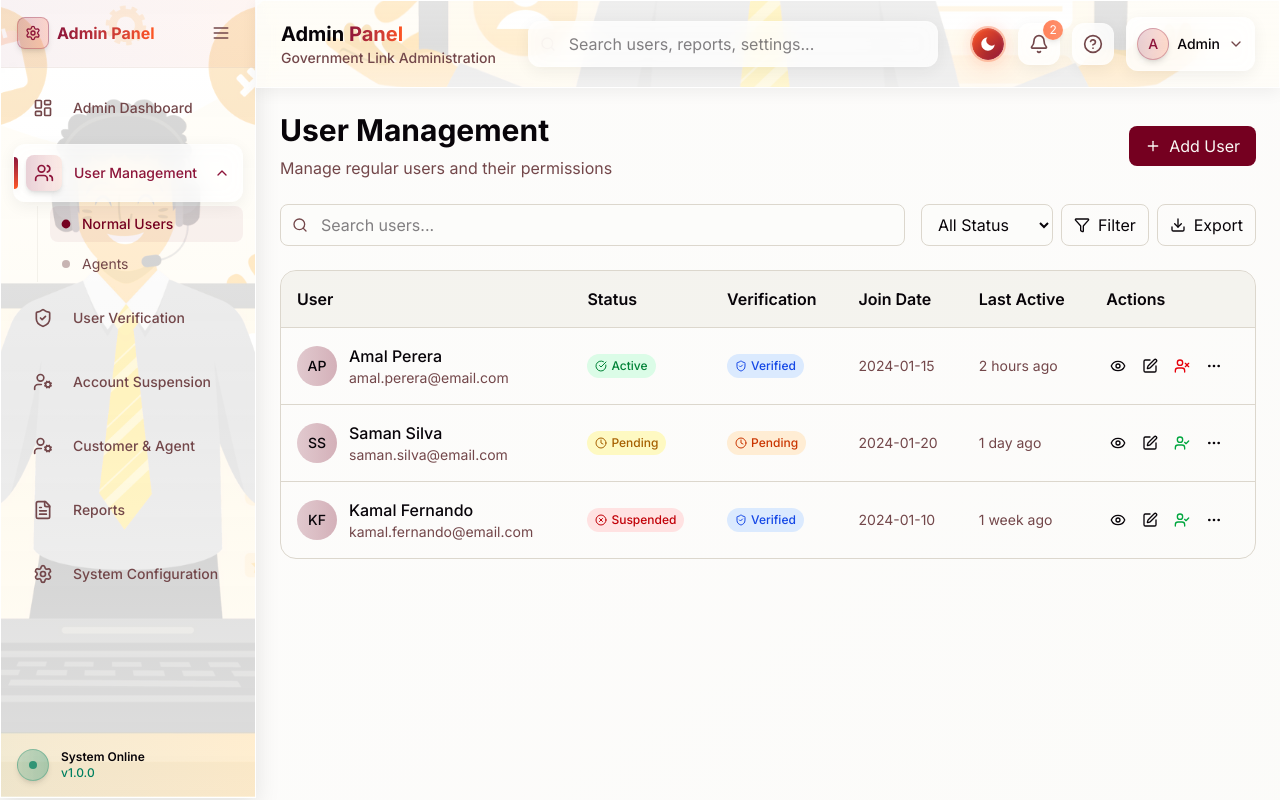
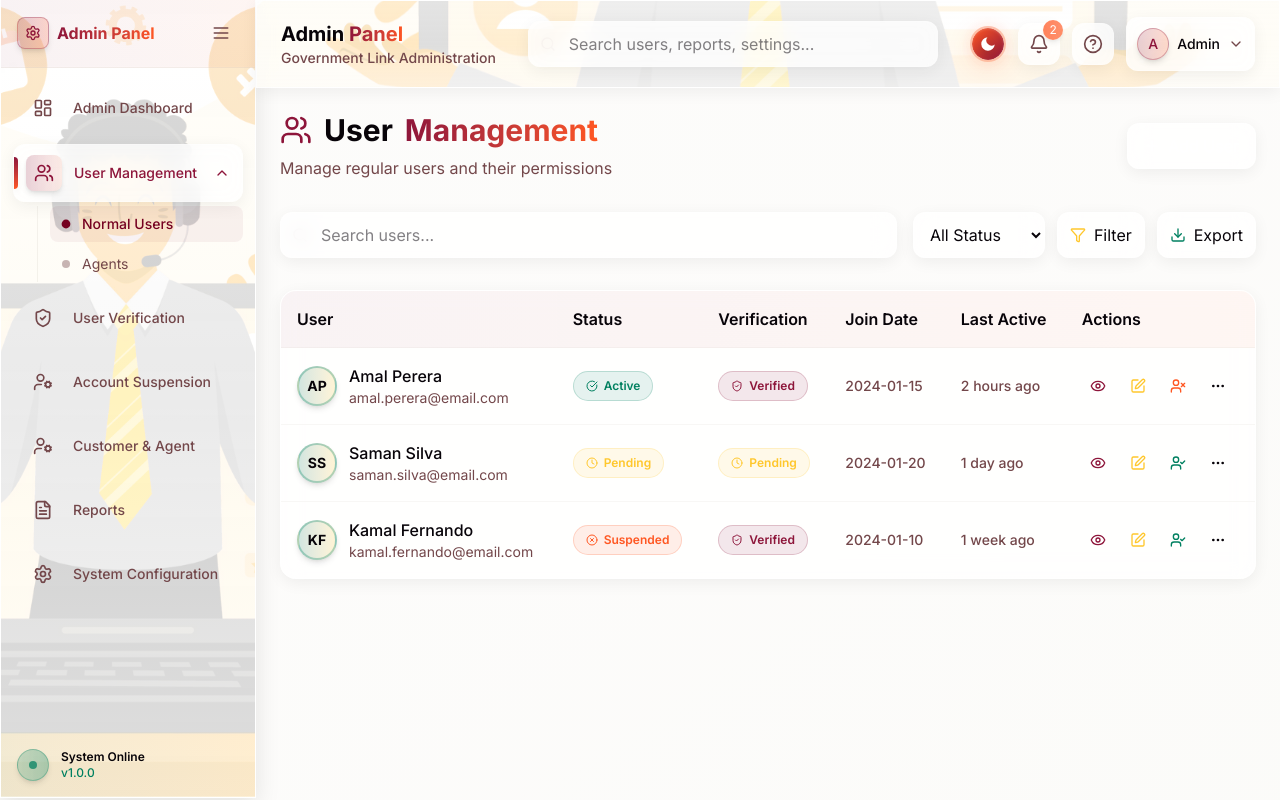
Before and after one commit to XFire2025/XFire_GovLink, a Next.js app: page /admin/users in a window 1280 px wide. Built offline with nearby package versions, Linux system fonts and the light colour scheme.

Commit message:
feat: enhance UserManagement component with improved layout, animations, and user experience

```diff
--- a/src/components/adminSystem/UserManagement.tsx
+++ b/src/components/adminSystem/UserManagement.tsx
@@ -1,6 +1,6 @@
 "use client";
-
 import React, { useState } from "react";
+import { motion } from "framer-motion";
 import {
   Search,
   Filter,
@@ -15,7 +15,10 @@ import {
   UserCheck,
   MoreHorizontal,
   ShieldCheck,
+  Users,
+  UserCog,
 } from "lucide-react";
+
 
 // Interface definitions
 interface User {
@@ -93,12 +96,29 @@ export default function UserManagement({ userType }: UserManagementProps) {
   };
 
   return (
-    <div className="space-y-6">
-      {/* Header */}
-      <div className="flex flex-col sm:flex-row gap-4 justify-between items-start sm:items-center">
-        <div>
+    <div className="relative min-h-full">
+      {/* Main content */}
+      <div className="space-y-8">
+        {/* Enhanced Header */}
+        <motion.div
+          initial={{ opacity: 0, y: 20 }}
+          animate={{ opacity: 1, y: 0 }}
+          transition={{ duration: 0.3 }}
+          className="flex flex-col sm:flex-row gap-4 justify-between items-start sm:items-center"
+        >
+          <div className="animate-fade-in-up">
             <h1 className="text-3xl font-bold text-foreground mb-2">
-            {userType === "agents" ? "Agent Management" : "User Management"}
+              <span className="flex items-center gap-3">
+                {userType === "agents" ? (
+                  <UserCog className="w-8 h-8 text-[#8D153A]" />
+                ) : (
+                  <Users className="w-8 h-8 text-[#8D153A]" />
+                )}
+                <span className="text-foreground">{userType === "agents" ? "Agent" : "User"}</span>{' '}
+                <span className="bg-gradient-to-r from-[#8D153A] to-[#FF5722] bg-clip-text text-transparent">
+                  Management
+                </span>
+              </span>
             </h1>
             <p className="text-muted-foreground">
               Manage{" "}
@@ -108,70 +128,87 @@ export default function UserManagement({ userType }: UserManagementProps) {
               and their permissions
             </p>
           </div>
-        <button className="flex items-center gap-2 bg-primary text-primary-foreground px-4 py-2 rounded-lg hover:bg-primary/90 transition-colors">
+          <button className="flex items-center gap-2 bg-gradient-to-r from-[#8D153A] to-[#FF5722] text-white px-4 py-2.5 rounded-xl hover:shadow-lg transition-all duration-300 hover:scale-105 modern-card">
             <Plus className="w-4 h-4" />
             Add {userType === "agents" ? "Agent" : "User"}
           </button>
-      </div>
+        </motion.div>
 
-      {/* Search and Filters */}
-      <div className="flex flex-col sm:flex-row gap-4">
-        <div className="relative flex-1">
-          <Search className="w-4 h-4 absolute left-3 top-1/2 transform -translate-y-1/2 text-muted-foreground" />
+        {/* Enhanced Search and Filters */}
+        <motion.div
+          initial={{ opacity: 0, y: 20 }}
+          animate={{ opacity: 1, y: 0 }}
+          transition={{ delay: 0.1, duration: 0.3 }}
+          className="flex flex-col sm:flex-row gap-4"
+        >
+          <div className="relative flex-1 group">
+            <Search className="w-4 h-4 absolute left-3 top-1/2 transform -translate-y-1/2 text-muted-foreground group-focus-within:text-[#8D153A] transition-colors duration-300" />
             <input
               type="text"
-            placeholder="Search users..."
+              placeholder={`Search ${userType === "agents" ? "agents" : "users"}...`}
               value={searchTerm}
               onChange={(e) => setSearchTerm(e.target.value)}
-            className="w-full pl-10 pr-4 py-2 bg-background border border-border rounded-lg focus:ring-2 focus:ring-primary/20 focus:border-primary"
+              className="w-full pl-10 pr-4 py-2.5 bg-card/60 dark:bg-card/40 backdrop-blur-sm border border-border/50 rounded-xl focus:ring-2 focus:ring-[#8D153A]/20 focus:border-[#8D153A]/50 transition-all duration-300 modern-card hover:shadow-md"
             />
           </div>
-        <div className="flex gap-2">
+          <div className="flex gap-3">
             <select
               value={statusFilter}
               onChange={(e) => setStatusFilter(e.target.value)}
-            className="px-3 py-2 bg-background border border-border rounded-lg focus:ring-2 focus:ring-primary/20 focus:border-primary"
+              className="px-3 py-2.5 bg-card/60 dark:bg-card/40 backdrop-blur-sm border border-border/50 rounded-xl focus:ring-2 focus:ring-[#8D153A]/20 focus:border-[#8D153A]/50 transition-all duration-300 modern-card hover:shadow-md"
             >
               <option value="all">All Status</option>
               <option value="active">Active</option>
               <option value="pending">Pending</option>
               <option value="suspended">Suspended</option>
             </select>
-          <button className="flex items-center gap-2 px-3 py-2 border border-border rounded-lg hover:bg-muted transition-colors">
-            <Filter className="w-4 h-4" />
+            <button className="flex items-center gap-2 px-3 py-2.5 bg-card/60 dark:bg-card/40 backdrop-blur-sm border border-border/50 rounded-xl hover:bg-card/80 hover:border-[#FFC72C]/50 transition-all duration-300 modern-card hover:shadow-md">
+              <Filter className="w-4 h-4 text-[#FFC72C]" />
               Filter
             </button>
-          <button className="flex items-center gap-2 px-3 py-2 border border-border rounded-lg hover:bg-muted transition-colors">
-            <Download className="w-4 h-4" />
+            <button className="flex items-center gap-2 px-3 py-2.5 bg-card/60 dark:bg-card/40 backdrop-blur-sm border border-border/50 rounded-xl hover:bg-card/80 hover:border-[#008060]/50 transition-all duration-300 modern-card hover:shadow-md">
+              <Download className="w-4 h-4 text-[#008060]" />
               Export
             </button>
           </div>
-      </div>
+        </motion.div>
 
-      {/* Users Table */}
-      <div className="glass-morphism rounded-2xl border border-border overflow-hidden">
+        {/* Enhanced Users Table */}
+        <motion.div
+          initial={{ opacity: 0, y: 20 }}
+          animate={{ opacity: 1, y: 0 }}
+          transition={{ delay: 0.2, duration: 0.3 }}
+          className="bg-card/90 dark:bg-card/95 backdrop-blur-md rounded-2xl border border-border/50 shadow-glow hover:shadow-2xl transition-all duration-500 modern-card overflow-hidden"
+        >
           <div className="overflow-x-auto">
             <table className="w-full">
-            <thead className="bg-muted/50">
+              <thead className="bg-gradient-to-r from-[#8D153A]/5 to-[#FF5722]/5 border-b border-border/30">
                 <tr>
-                <th className="text-left p-4 font-semibold">User</th>
-                <th className="text-left p-4 font-semibold">Status</th>
-                <th className="text-left p-4 font-semibold">Verification</th>
-                <th className="text-left p-4 font-semibold">Join Date</th>
-                <th className="text-left p-4 font-semibold">Last Active</th>
-                <th className="text-left p-4 font-semibold">Actions</th>
+                  <th className="text-left p-4 font-semibold text-foreground">{userType === "agents" ? "Agent" : "User"}</th>
+                  <th className="text-left p-4 font-semibold text-foreground">Status</th>
+                  <th className="text-left p-4 font-semibold text-foreground">Verification</th>
+                  <th className="text-left p-4 font-semibold text-foreground">Join Date</th>
+                  <th className="text-left p-4 font-semibold text-foreground">Last Active</th>
+                  <th className="text-left p-4 font-semibold text-foreground">Actions</th>
                 </tr>
               </thead>
               <tbody>
-              {filteredUsers.map((user) => (
-                <tr
+                {filteredUsers.map((user, index) => (
+                  <motion.tr
                     key={user.id}
-                  className="border-t border-border hover:bg-muted/30 transition-colors"
+                    initial={{ opacity: 0, x: -20 }}
+                    animate={{ opacity: 1, x: 0 }}
+                    transition={{ delay: 0.1 * index, duration: 0.3 }}
+                    className="border-t border-border/20 hover:bg-card/30 transition-all duration-300 group"
                   >
                     <td className="p-4">
                       <div className="flex items-center gap-3">
-                      <div className="w-10 h-10 bg-gradient-to-r from-primary/20 to-primary/30 rounded-full flex items-center justify-center">
-                        <span className="text-sm font-medium">
+                        <div className={`w-10 h-10 bg-gradient-to-r rounded-full flex items-center justify-center border-2 shadow-md transition-all duration-300 group-hover:scale-110 ${
+                          userType === "agents"
+                            ? "from-[#8D153A]/20 to-[#FF5722]/20 border-[#8D153A]/30"
+                            : "from-[#008060]/20 to-[#FFC72C]/20 border-[#008060]/30"
+                        }`}>
+                          <span className="text-sm font-bold text-foreground">
                             {user.name
                               .split(" ")
                               .map((n) => n[0])
@@ -179,7 +216,7 @@ export default function UserManagement({ userType }: UserManagementProps) {
                           </span>
                         </div>
                         <div>
-                        <div className="font-medium text-foreground">
+                          <div className="font-medium text-foreground group-hover:text-[#8D153A] transition-colors duration-300">
                             {user.name}
                           </div>
                           <div className="text-sm text-muted-foreground">
@@ -190,12 +227,12 @@ export default function UserManagement({ userType }: UserManagementProps) {
                     </td>
                     <td className="p-4">
                       <span
-                      className={`inline-flex items-center gap-1 px-2 py-1 rounded-full text-xs font-medium ${
+                        className={`inline-flex items-center gap-1.5 px-3 py-1.5 rounded-full text-xs font-semibold border backdrop-blur-sm transition-all duration-300 hover:scale-105 ${
                           user.status === "active"
-                          ? "bg-green-100 text-green-700 dark:bg-green-900/30 dark:text-green-400"
+                            ? "bg-[#008060]/10 text-[#008060] border-[#008060]/20"
                             : user.status === "pending"
-                          ? "bg-yellow-100 text-yellow-700 dark:bg-yellow-900/30 dark:text-yellow-400"
-                          : "bg-red-100 text-red-700 dark:bg-red-900/30 dark:text-red-400"
+                            ? "bg-[#FFC72C]/10 text-[#FFC72C] border-[#FFC72C]/20"
+                            : "bg-[#FF5722]/10 text-[#FF5722] border-[#FF5722]/20"
                         }`}
                       >
                         {user.status === "active" && (
@@ -213,12 +250,12 @@ export default function UserManagement({ userType }: UserManagementProps) {
                     </td>
                     <td className="p-4">
                       <span
-                      className={`inline-flex items-center gap-1 px-2 py-1 rounded-full text-xs font-medium ${
+                        className={`inline-flex items-center gap-1.5 px-3 py-1.5 rounded-full text-xs font-semibold border backdrop-blur-sm transition-all duration-300 hover:scale-105 ${
                           user.verificationStatus === "verified"
-                          ? "bg-blue-100 text-blue-700 dark:bg-blue-900/30 dark:text-blue-400"
+                            ? "bg-[#8D153A]/10 text-[#8D153A] border-[#8D153A]/20"
                             : user.verificationStatus === "pending"
-                          ? "bg-orange-100 text-orange-700 dark:bg-orange-900/30 dark:text-orange-400"
-                          : "bg-red-100 text-red-700 dark:bg-red-900/30 dark:text-red-400"
+                            ? "bg-[#FFC72C]/10 text-[#FFC72C] border-[#FFC72C]/20"
+                            : "bg-[#FF5722]/10 text-[#FF5722] border-[#FF5722]/20"
                         }`}
                       >
                         {user.verificationStatus === "verified" && (
@@ -234,18 +271,18 @@ export default function UserManagement({ userType }: UserManagementProps) {
                           user.verificationStatus.slice(1)}
                       </span>
                     </td>
-                  <td className="p-4 text-sm text-muted-foreground">
+                    <td className="p-4 text-sm text-muted-foreground font-medium">
                       {user.joinDate}
                     </td>
-                  <td className="p-4 text-sm text-muted-foreground">
+                    <td className="p-4 text-sm text-muted-foreground font-medium">
                       {user.lastActive}
                     </td>
                     <td className="p-4">
                       <div className="flex items-center gap-2">
-                      <button className="p-1 hover:bg-muted rounded">
+                        <button className="p-2 hover:bg-[#8D153A]/10 rounded-lg transition-all duration-300 hover:scale-110 text-[#8D153A]" title="View Details">
                           <Eye className="w-4 h-4" />
                         </button>
-                      <button className="p-1 hover:bg-muted rounded">
+                        <button className="p-2 hover:bg-[#FFC72C]/10 rounded-lg transition-all duration-300 hover:scale-110 text-[#FFC72C]" title="Edit">
                           <Edit className="w-4 h-4" />
                         </button>
                         {user.status === "active" ? (
@@ -253,28 +290,31 @@ export default function UserManagement({ userType }: UserManagementProps) {
                             onClick={() =>
                               handleStatusChange(user.id, "suspended")
                             }
-                          className="p-1 hover:bg-red-100 dark:hover:bg-red-900/30 rounded text-red-600"
+                            className="p-2 hover:bg-[#FF5722]/10 rounded-lg transition-all duration-300 hover:scale-110 text-[#FF5722]"
+                            title="Suspend User"
                           >
                             <UserX className="w-4 h-4" />
                           </button>
                         ) : (
                           <button
                             onClick={() => handleStatusChange(user.id, "active")}
-                          className="p-1 hover:bg-green-100 dark:hover:bg-green-900/30 rounded text-green-600"
+                            className="p-2 hover:bg-[#008060]/10 rounded-lg transition-all duration-300 hover:scale-110 text-[#008060]"
+                            title="Activate User"
                           >
                             <UserCheck className="w-4 h-4" />
                           </button>
                         )}
-                      <button className="p-1 hover:bg-muted rounded">
+                        <button className="p-2 hover:bg-muted/50 rounded-lg transition-all duration-300 hover:scale-110" title="More Actions">
                           <MoreHorizontal className="w-4 h-4" />
                         </button>
                       </div>
                     </td>
-                </tr>
+                  </motion.tr>
                 ))}
               </tbody>
             </table>
           </div>
+        </motion.div>
       </div>
     </div>
   );
```
Lines whose indentation alone changed are shown as unchanged.
